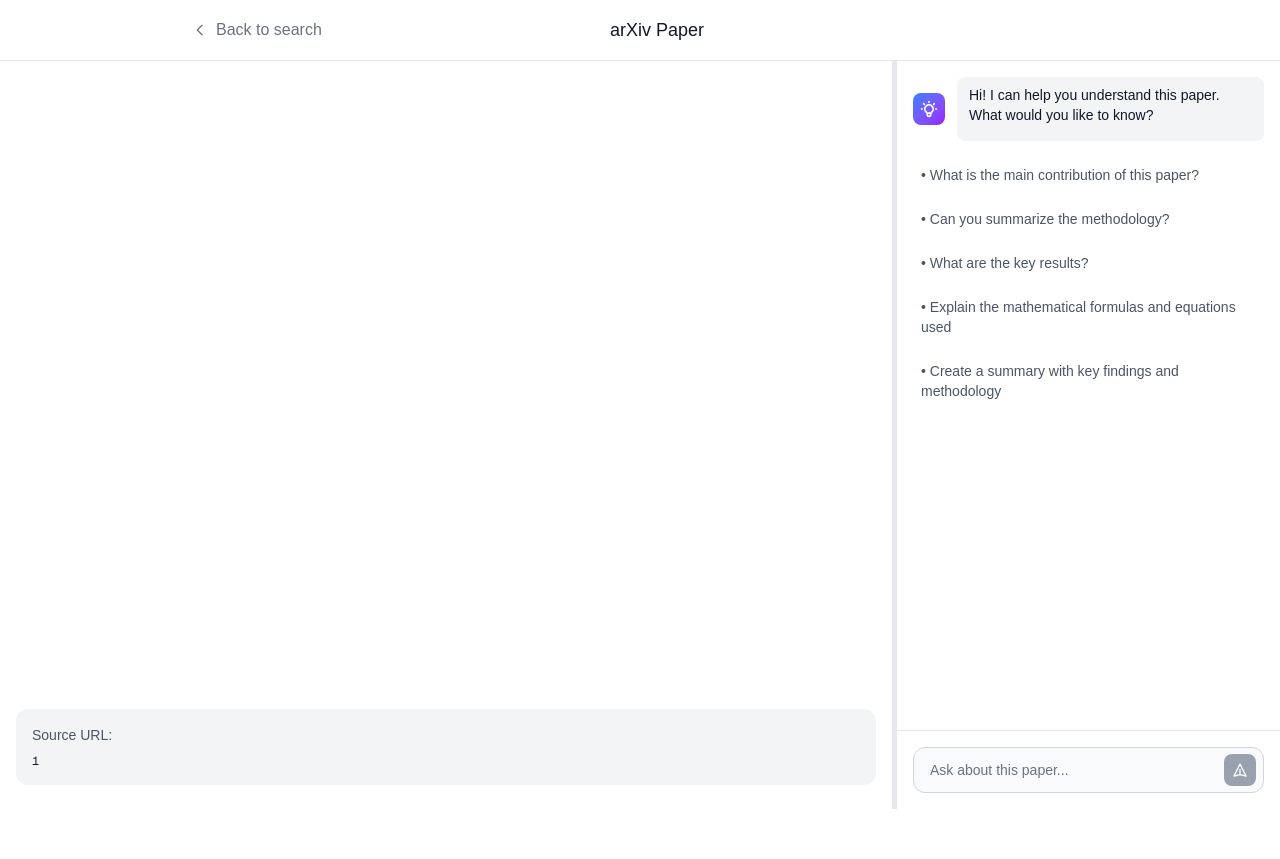
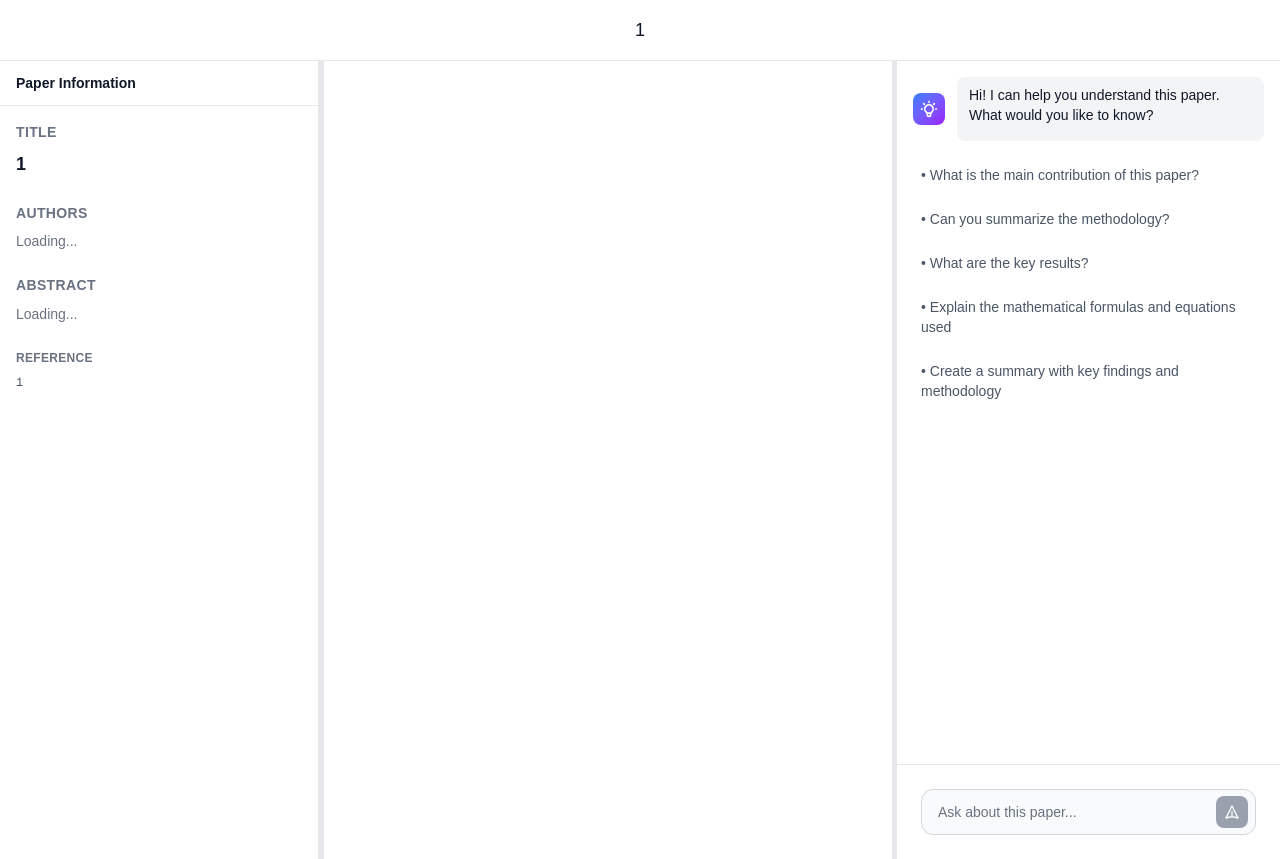
Before and after one commit to IanCarrasco/arc, a Next.js app: page /paper/1 in a window 1280 px wide. Before the commit the page ends 809 px from the top, so only its background shows below. Built offline with nearby package versions, Linux system fonts and the light colour scheme.

Commit message:
add paper info panel

```diff
--- a/src/app/components/ChatPanel.tsx
+++ b/src/app/components/ChatPanel.tsx
@@ -125,10 +125,10 @@ export default function ChatPanel({ paperUrl }: ChatPanelProps) {
   };
 
   return (
-    <div className="flex flex-col h-full">
+    <div className="flex flex-col h-full max-h-full">
       {/* Clear Button */}
       {messages.length > 0 && (
-        <div className="border-b border-gray-200 dark:border-gray-800 px-4 py-3">
+        <div className="border-b border-gray-200 dark:border-gray-800 px-4 py-3 flex-shrink-0">
           <div className="flex justify-end">
             <button
               onClick={handleClearMessages}
@@ -145,7 +145,7 @@ export default function ChatPanel({ paperUrl }: ChatPanelProps) {
       )}
 
       {/* Chat Messages Area */}
-      <div className="flex-1 px-4 py-4 space-y-4 overflow-y-auto">
+      <div className="flex-1 px-4 py-4 space-y-4 overflow-y-auto min-h-0 max-h-full">
         {/* Welcome Message */}
         <div className="flex items-center space-x-3">
           <div className="w-8 h-8 bg-gradient-to-br from-blue-500 to-purple-600 rounded-lg flex items-center justify-center flex-shrink-0">
@@ -194,13 +194,6 @@ export default function ChatPanel({ paperUrl }: ChatPanelProps) {
 
           return (
             <div key={message.id} className={`flex items-center space-x-3 ${message.role === 'user' ? 'flex-row-reverse' : ''}`}>
-              {message.role === 'assistant' && (
-                <div className="w-8 h-8 bg-gradient-to-br from-blue-500 to-purple-600 rounded-lg flex items-center justify-center flex-shrink-0">
-                  <svg className="w-5 h-5 text-white" fill="none" stroke="currentColor" viewBox="0 0 24 24">
-                    <path strokeLinecap="round" strokeLinejoin="round" strokeWidth={2} d="M9.663 17h4.673M12 3v1m6.364 1.636l-.707.707M21 12h-1M4 12H3m3.343-5.657l-.707-.707m2.828 9.9a5 5 0 117.072 0l-.548.547A3.374 3.374 0 0014 18.469V19a2 2 0 11-4 0v-.531c0-.895-.356-1.754-.988-2.386l-.548-.547z" />
-                  </svg>
-                </div>
-              )}
               <div className={`rounded-lg px-3 py-2 flex items-center ${getWidthClass(contentLength)} ${message.role === 'user'
                 ? 'bg-blue-500 text-white'
                 : 'bg-gray-100 dark:bg-gray-800 text-gray-900 dark:text-white'
@@ -216,13 +209,6 @@ export default function ChatPanel({ paperUrl }: ChatPanelProps) {
                 })}
               </div>
             </div>
-            {message.role === 'user' && (
-              <div className="w-8 h-8 bg-gray-300 dark:bg-gray-600 rounded-lg flex items-center justify-center flex-shrink-0">
-                <svg className="w-5 h-5 text-gray-600 dark:text-gray-300" fill="none" stroke="currentColor" viewBox="0 0 24 24">
-                  <path strokeLinecap="round" strokeLinejoin="round" strokeWidth={2} d="M16 7a4 4 0 11-8 0 4 4 0 018 0zM12 14a7 7 0 00-7 7h14a7 7 0 00-7-7z" />
-                </svg>
-              </div>
-            )}
             </div>
           );
         })}
@@ -285,7 +271,7 @@ export default function ChatPanel({ paperUrl }: ChatPanelProps) {
       </div>
 
       {/* Input Area */}
-      <div className="border-t border-gray-200 dark:border-gray-800 p-4">
+      <div className="border-t border-gray-200 dark:border-gray-800 p-6 flex-shrink-0">
         <form onSubmit={handleSubmit} className="relative">
           <input
             type="text"
--- /dev/null
+++ b/src/app/components/PaperInfoPanel.tsx
@@ -0,0 +1,76 @@
+'use client';
+
+import React from 'react';
+
+interface PaperInfoPanelProps {
+  title: string;
+  authors: string[];
+  abstract: string;
+  displayUrl: string;
+}
+
+export default function PaperInfoPanel({ title, authors, abstract, displayUrl }: PaperInfoPanelProps) {
+  return (
+    <div className="flex flex-col h-full bg-white dark:bg-black border-r border-gray-200 dark:border-gray-800">
+      {/* Header */}
+      <div className="border-b border-gray-200 dark:border-gray-800 px-4 py-3 flex-shrink-0">
+        <h2 className="text-sm font-semibold text-gray-900 dark:text-white">Paper Information</h2>
+      </div>
+
+      {/* Content */}
+      <div className="flex-1 overflow-y-auto px-4 py-4 space-y-6">
+        {/* Title */}
+        <div>
+          <h3 className="text-sm font-semibold text-gray-500 dark:text-gray-400 uppercase tracking-wide mb-2">
+            Title
+          </h3>
+          <h1 className="text-lg font-bold text-gray-900 dark:text-white leading-relaxed">
+            {title || 'Loading...'}
+          </h1>
+        </div>
+
+        {/* Authors */}
+        <div>
+          <h3 className="text-sm font-semibold text-gray-500 dark:text-gray-400 uppercase tracking-wide mb-2">
+            Authors
+          </h3>
+          <div className="space-y-1">
+            {authors.length > 0 ? (
+              authors.map((author, index) => (
+                <p key={index} className="text-sm text-gray-700 dark:text-gray-300">
+                  {author}
+                </p>
+              ))
+            ) : (
+              <p className="text-sm text-gray-500 dark:text-gray-400">Loading...</p>
+            )}
+          </div>
+        </div>
+
+        {/* Abstract */}
+        <div>
+          <h3 className="text-sm font-semibold text-gray-500 dark:text-gray-400 uppercase tracking-wide mb-2">
+            Abstract
+          </h3>
+          <div className="text-sm text-gray-700 dark:text-gray-300 leading-relaxed">
+            {abstract ? (
+              <p className="whitespace-pre-wrap">{abstract}</p>
+            ) : (
+              <p className="text-gray-500 dark:text-gray-400">Loading...</p>
+            )}
+          </div>
+        </div>
+
+        {/* Reference */}
+        <div>
+          <h3 className="text-xs font-semibold text-gray-500 dark:text-gray-400 uppercase tracking-wide mb-2">
+            Reference
+          </h3>
+          <p className="text-xs text-gray-600 dark:text-gray-400 font-mono break-all">
+            {displayUrl}
+          </p>
+        </div>
+      </div>
+    </div>
+  );
+}
--- a/src/app/globals.css
+++ b/src/app/globals.css
@@ -24,6 +24,7 @@ body {
   color: var(--foreground);
   font-family: Arial, Helvetica, sans-serif;
   overflow-x: hidden;
+  overflow-y:hidden;
 }
 
 /* KaTeX math styling */
--- a/src/app/paper/[url]/page.tsx
+++ b/src/app/paper/[url]/page.tsx
@@ -2,7 +2,7 @@
 
 import React, { useState, useRef, useCallback } from 'react';
 import ChatPanel from '../../components/ChatPanel';
-import Link from 'next/link';
+import PaperInfoPanel from '../../components/PaperInfoPanel';
 
 interface PaperPageProps {
   params: Promise<{
@@ -16,8 +16,14 @@ export default function PaperPage({ params }: PaperPageProps) {
 
   // State for panel width
   const [panelWidth, setPanelWidth] = useState(384); // 96 * 4 = 384px (w-96)
+  const [leftPanelWidth, setLeftPanelWidth] = useState(320); // Left panel width
   const [isResizing, setIsResizing] = useState(false);
+  const [isLeftResizing, setIsLeftResizing] = useState(false);
+  const [paperTitle, setPaperTitle] = useState('');
+  const [paperAuthors, setPaperAuthors] = useState<string[]>([]);
+  const [paperAbstract, setPaperAbstract] = useState('');
   const resizeRef = useRef<HTMLDivElement>(null);
+  const leftResizeRef = useRef<HTMLDivElement>(null);
 
   // Decode the URL parameter
   const decodedParam = decodeURIComponent(resolvedParams.url);
@@ -35,13 +41,71 @@ export default function PaperPage({ params }: PaperPageProps) {
     ? `arXiv:${decodedParam}`
     : decodedParam;
 
-  // Handle mouse down on resize handle
+  // To make this work from localhost (avoid CORS issues), use a proxy server.
+  // Fetch the arXiv page and extract metadata
+  React.useEffect(() => {
+    if (isArxivReference) {
+      fetch(`https://api.allorigins.win/get?url=${encodeURIComponent(`https://arxiv.org/abs/${decodedParam}`)}`)
+        .then(response => response.json())
+        .then(data => {
+          // The HTML is in data.contents
+          const html = data.contents;
+          // Use DOMParser to parse the HTML and extract metadata
+          const parser = new DOMParser();
+          const doc = parser.parseFromString(html, "text/html");
+
+          // Extract title
+          const ogTitleMeta = doc.querySelector('meta[property="og:title"]');
+          const ogTitle = ogTitleMeta ? ogTitleMeta.getAttribute('content') : null;
+          setPaperTitle(ogTitle || '');
+
+          // Extract authors
+          const authorsElement = doc.querySelector('.authors a');
+          if (authorsElement) {
+            const authorsText = authorsElement.textContent || '';
+            // Split by common separators and clean up
+            const authors = authorsText
+              .split(/,\s*|\sand\s+/i)
+              .map(author => author.trim())
+              .filter(author => author.length > 0);
+            setPaperAuthors(authors);
+          }
+
+          // Extract abstract
+          const abstractElement = doc.querySelector('.abstract');
+          if (abstractElement) {
+            const abstractText = abstractElement.textContent || '';
+            // Clean up the abstract text
+            const cleanAbstract = abstractText
+              .replace(/^\s*Abstract:\s*/i, '')
+              .replace(/\s+/g, ' ')
+              .trim();
+            setPaperAbstract(cleanAbstract);
+          }
+        })
+        .catch(err => {
+          console.error('Failed to fetch or parse arXiv page:', err);
+        });
+    } else {
+      // For non-arXiv URLs, just set the URL as title
+      setPaperTitle(displayUrl);
+    }
+  }, [decodedParam, isArxivReference, displayUrl]);
+
+
+  // Handle mouse down on right resize handle
   const handleMouseDown = useCallback((e: React.MouseEvent) => {
     e.preventDefault();
     setIsResizing(true);
   }, []);
 
-  // Handle mouse move for resizing
+  // Handle mouse down on left resize handle
+  const handleLeftMouseDown = useCallback((e: React.MouseEvent) => {
+    e.preventDefault();
+    setIsLeftResizing(true);
+  }, []);
+
+  // Handle mouse move for right panel resizing
   const handleMouseMove = useCallback((e: MouseEvent) => {
     if (!isResizing) return;
 
@@ -54,12 +118,26 @@ export default function PaperPage({ params }: PaperPageProps) {
     }
   }, [isResizing]);
 
+  // Handle mouse move for left panel resizing
+  const handleLeftMouseMove = useCallback((e: MouseEvent) => {
+    if (!isLeftResizing) return;
+
+    const newWidth = e.clientX;
+    const minWidth = 250; // Minimum width
+    const maxWidth = 500; // Maximum width
+
+    if (newWidth >= minWidth && newWidth <= maxWidth) {
+      setLeftPanelWidth(newWidth);
+    }
+  }, [isLeftResizing]);
+
   // Handle mouse up to stop resizing
   const handleMouseUp = useCallback(() => {
     setIsResizing(false);
+    setIsLeftResizing(false);
   }, []);
 
-  // Add and remove event listeners
+  // Add and remove event listeners for right panel
   React.useEffect(() => {
     if (isResizing) {
       document.addEventListener('mousemove', handleMouseMove);
@@ -72,65 +150,80 @@ export default function PaperPage({ params }: PaperPageProps) {
     }
   }, [isResizing, handleMouseMove, handleMouseUp]);
 
+  // Add and remove event listeners for left panel
+  React.useEffect(() => {
+    if (isLeftResizing) {
+      document.addEventListener('mousemove', handleLeftMouseMove);
+      document.addEventListener('mouseup', handleMouseUp);
+
+      return () => {
+        document.removeEventListener('mousemove', handleLeftMouseMove);
+        document.removeEventListener('mouseup', handleMouseUp);
+      };
+    }
+  }, [isLeftResizing, handleLeftMouseMove, handleMouseUp]);
+
   // Add cursor style to body when resizing
   React.useEffect(() => {
-    if (isResizing) {
+    if (isResizing || isLeftResizing) {
       document.body.style.cursor = 'col-resize';
       document.body.style.userSelect = 'none';
     } else {
       document.body.style.cursor = '';
       document.body.style.userSelect = '';
     }
-  }, [isResizing]);
+  }, [isResizing, isLeftResizing]);
 
   return (
     <div className="min-h-screen bg-white dark:bg-black flex flex-col">
       {/* Header Bar */}
       <header className="w-full bg-white dark:bg-black border-b border-gray-200 dark:border-gray-800 px-4 py-4">
-        <div className="max-w-4xl mx-auto flex items-center justify-between">
-          <Link
-            href="/"
-            className="text-gray-500 dark:text-gray-400 hover:text-gray-700 dark:hover:text-gray-200 transition-colors flex items-center gap-2"
-          >
-            <svg className="w-4 h-4" fill="none" stroke="currentColor" viewBox="0 0 24 24">
-              <path strokeLinecap="round" strokeLinejoin="round" strokeWidth={2} d="M15 19l-7-7 7-7" />
-            </svg>
-            Back to search
-          </Link>
+        <div className="max-w-4xl mx-auto flex items-center justify-center">
           <h1 className="text-lg font-light text-gray-900 dark:text-white">
-            arXiv Paper
+            {paperTitle}
           </h1>
-          <div className="w-24"></div> {/* Spacer for centering */}
         </div>
       </header>
 
       {/* Main Content */}
       <main className="flex-1 flex">
-        {/* PDF Viewer - Left Side */}
+        {/* Paper Info Panel - Left Side */}
+        <div
+          className="flex-shrink-0 border-r border-gray-200 dark:border-gray-800 bg-white dark:bg-black"
+          style={{ width: `${leftPanelWidth}px` }}
+        >
+          <PaperInfoPanel
+            title={paperTitle}
+            authors={paperAuthors}
+            abstract={paperAbstract}
+            displayUrl={displayUrl}
+          />
+        </div>
+
+        {/* Left Resize Handle */}
+        <div
+          ref={leftResizeRef}
+          className="w-1 bg-gray-200 dark:bg-gray-700 hover:bg-blue-500 dark:hover:bg-blue-400 cursor-col-resize transition-colors duration-200 flex-shrink-0"
+          onMouseDown={handleLeftMouseDown}
+          style={{ cursor: 'col-resize' }}
+        />
+
+        {/* PDF Viewer - Center */}
         <div className="flex-1 px-4 py-6">
           <div className="w-full max-w-6xl mx-auto space-y-6">
             {/* PDF Viewer */}
-            <div className="relative w-full h-[calc(100vh-200px)]">
+            <div className="relative w-full h-[calc(100vh-50px)]">
               <iframe
                 src={`${paperUrl}#toolbar=0&navpanes=0&scrollbar=0`}
                 className="w-full h-full"
                 title="PDF Viewer"
               />
             </div>
-            {/* URL Info */}
-            <div className="bg-gray-100 dark:bg-gray-800 rounded-xl p-4">
-              <p className="text-gray-600 dark:text-gray-300 mb-2 text-sm">
-                {isArxivReference ? 'arXiv Reference:' : 'Source URL:'}
-              </p>
-              <p className="text-gray-900 dark:text-white font-mono text-xs break-all">
-                {displayUrl}
-              </p>
-            </div>
 
           </div>
         </div>
 
-        {/* Resize Handle */}
+        {/* Right Resize Handle */}
         <div
           ref={resizeRef}
           className="w-1 bg-gray-200 dark:bg-gray-700 hover:bg-blue-500 dark:hover:bg-blue-400 cursor-col-resize transition-colors duration-200 flex-shrink-0"
```
